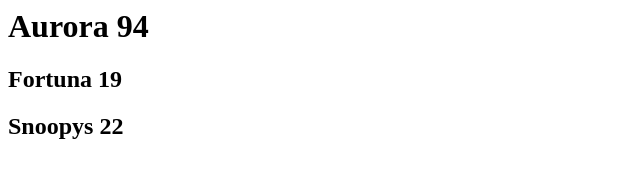
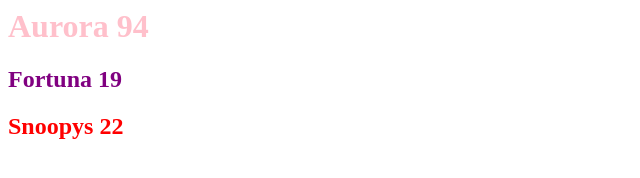
Before and after one commit to eduym17/eyAsteroi.dev, a plain HTML site: page index.html in a window 1280 px wide. Shown: the whole page, without its empty margins (0-640 px from the left). Drawn offline with Linux system fonts and the light colour scheme.

Commit message:
Update styles

```diff
--- a/index.html
+++ b/index.html
@@ -1,7 +1,7 @@
 <html>
   <body>
-    <h1>Aurora 94</h1>
-    <h2>Fortuna 19</h2>
-    <h2>Snoopys 22</h2>
+    <h1 style="color:pink;">Aurora 94</h1>
+    <h2 style="color:purple;">Fortuna 19</h2>
+    <h2 style="color:red;">Snoopys 22</h2>
   </body>
 </html>
```
